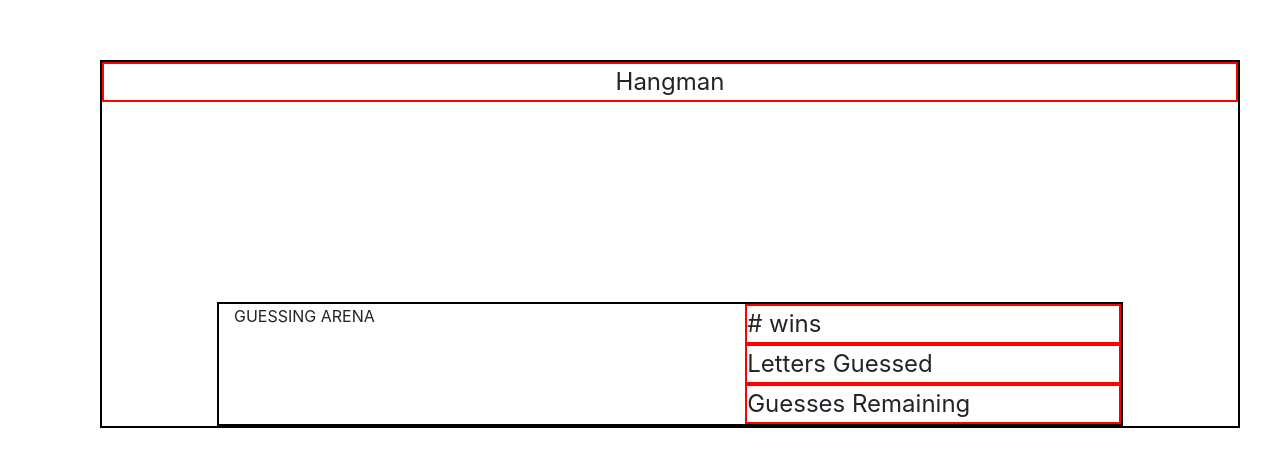
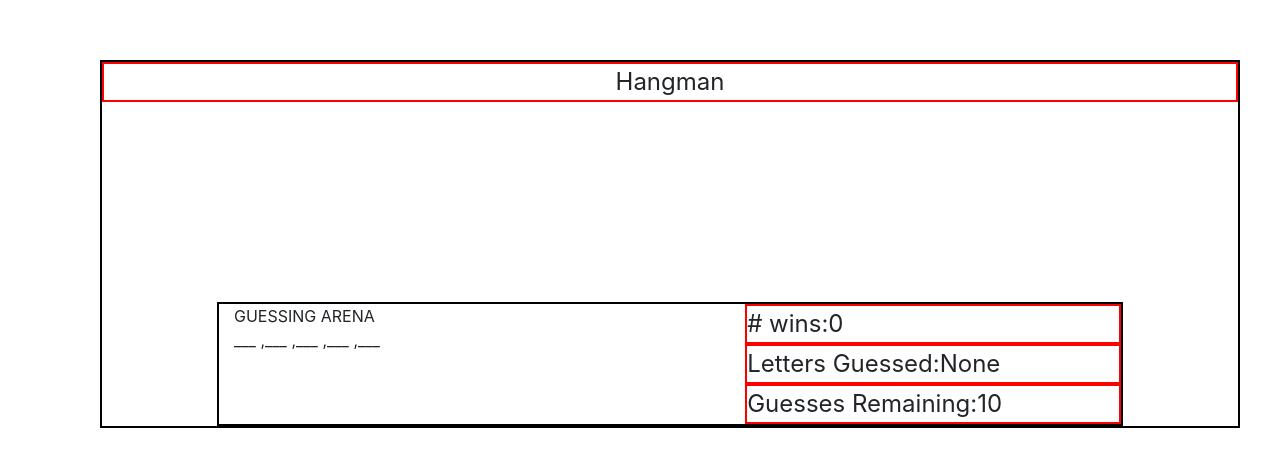
Before and after one commit to rsharar/Word-Guess-Game, a plain HTML site: page index.html in a window 1280 px wide. Shown: the part 140-606 px from the top of the page. Drawn offline with nearby package versions, Linux system fonts and the light colour scheme.

Commit message:
push underScores array to DOM

```diff
--- a/assets/javascript/game.js
+++ b/assets/javascript/game.js
@@ -59,10 +59,10 @@ var underScores = [];
 
     // add underscores to underScores array according to length of currentWord
     for (i = 0; i < currentWord; i++){
-        underScores.push('_');
-        underScores.toString();
-        console.log(underScores)
-        }
+            underScores.push('___ ');
+            underScores.toString();
+            console.log(underScores)
+    }
 
     // output --> ['_', '_', '_', '_', '_',]
     // TODO:
@@ -70,6 +70,7 @@ var underScores = [];
     // convert array into a string
 
     // select HTML and display underScores
+    var underScores = document.getElementById('guessing-arena').innerHTML = underScores;
     // display guessesLeft, wins, losses
 //}
 
@@ -104,17 +105,8 @@ var underScores = [];
 
 
 //This functions makes note of what key user presses
-document.onKeyUp = function (event){
 
     // declare variable userGuess as whatever key the user inputs
-    var userGuess = event.key
-        if (userGuess in words){
-            console.log("Valid guess");
-        }
-        else {
-            console.log("Invalid key")
-        }
-}
 
 
 // Pseduo Code Review
--- a/index.html
+++ b/index.html
@@ -15,13 +15,21 @@
                 </div>
             </div>
             <div class="row title gamebox">
-                <div class="col-md-7" id="chosenWord">
+                <div class="col-md-7">
                     GUESSING ARENA
+                    <div id="guessing-arena">
+                    </div>
                 </div>
                 <div class="col-md-5">
-                    <div class="row titleheader" id="wins"># wins</div>
-                    <div class="row titleheader" id="letters-guessed">Letters Guessed</div>
-                    <div class="row titleheader" id="guesses-remaining">Guesses Remaining</div>
+                    <div class="row titleheader"># wins:
+                        <div id="wins">0</div>
+                    </div>
+                    <div class="row titleheader">Letters Guessed:
+                        <div id="letters-guessed">None</div>
+                    </div>
+                    <div class="row titleheader">Guesses Remaining:
+                        <div id="guesses-remaining">10</div>
+                    </div>
                 </div>
             </div>
         </div>
```
